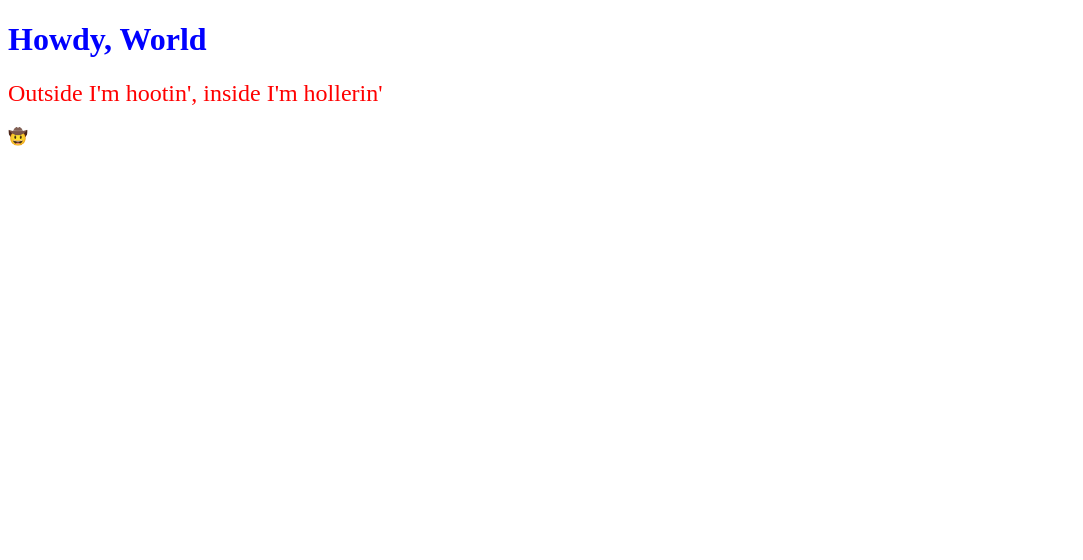
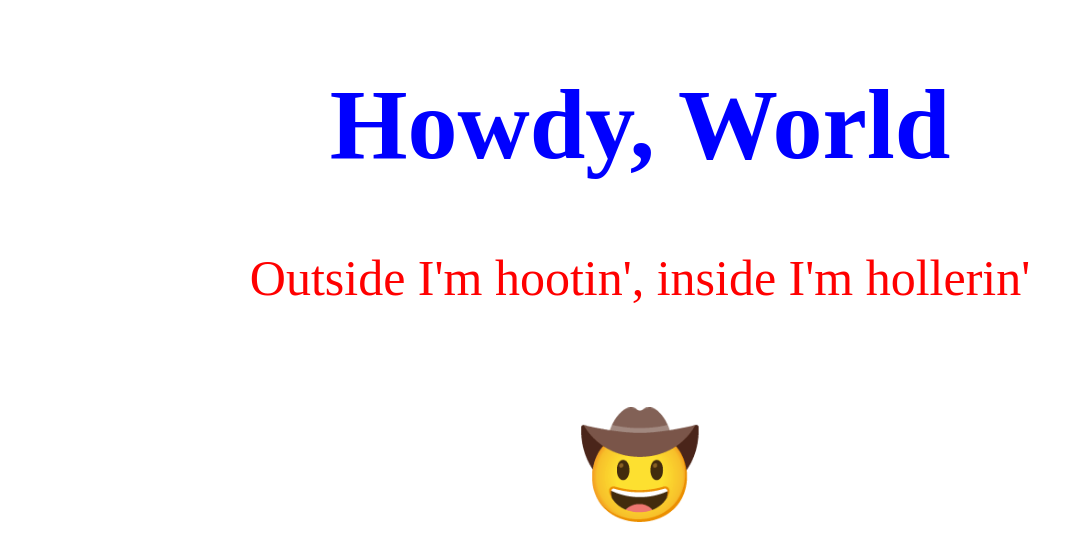
Before and after one commit to micaKohl/micakohl.github.io, a plain HTML site: page index.html in a window 1280 px wide. Shown: the whole page, without its empty margins (0-1083 px from the left). Drawn offline with Linux system fonts and the light colour scheme.

Commit message:
Update style.css

```diff
--- a/style.css
+++ b/style.css
@@ -1,16 +1,21 @@
 /* Path: style.css */
-ul {
-  font-size: 20px;
-  color: red;
-}
 
 /* can you make the header text blue? */
 h1 {
   color: blue;
   font-weight: 800;
+  font-size: 100px;
+  text-align: center;
 }
 /* can you make the subheader text red? */
 h2 {
   color: red;
   font-weight: 200;
+  font-size: 50px;
+  text-align: center;
 }
+
+p{
+  text-align: center;
+  font-size: 100px;
+}
```
